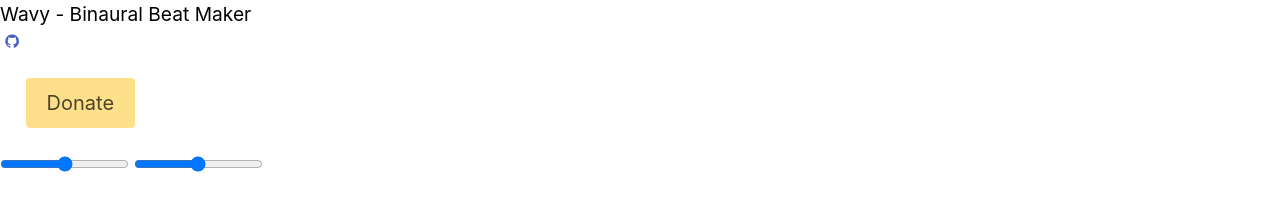
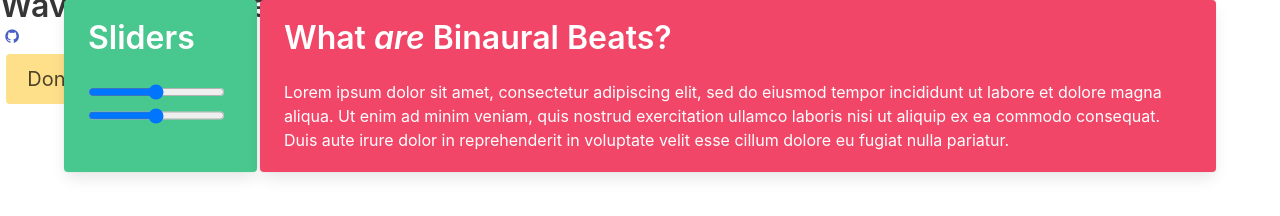
Before and after one commit to JelaniThompson/binauralbeats, a plain HTML site: page app.html in a window 1280 px wide. Drawn offline with nearby package versions, Linux system fonts and the light colour scheme.

Commit message:
Gave layouts notification-style boxes

```diff
--- a/app.html
+++ b/app.html
@@ -6,12 +6,11 @@
     <link rel="stylesheet" href="styles/app.css">
 </head>
 
-<body>
 <!--Navigation with left, center and right floating-->
-    <nav class="nav">
+<nav class="nav has-shadow">
     <div class="nav-left">
         <a class="nav-item" href="#">
-                <h2>Wavy - Binaural Beat Maker</h2>
+            <h1 class="title">Wavy Binaural Beats</h1>
         </a>
     </div>
 
@@ -30,12 +29,33 @@
     </div>
 </nav>
 
+<body>
+    <div class="container">
         <!--Metro style grid-->
-    <div class="tile"></div>
 
+        <!--Sliders-->
+        <div class="tile is-ancestor">
+          <div class="tile is-2 is-parent">
+            <div class="tile box is-child notification is-success" id="frequency-sliders">
+              <p class="title">Sliders</p>
                 <!--Add text boxes in future for setting decimal values-->
                 <input type="range" class="slider" id="left" min="0" max="1500">
                 <input type="range" class="slider" id="right" min="0" max="1500">
+            </div>
+          </div>
+
+          <!--Binaural Beats Information-->
+          <div class="tile is-parent">
+            <div class="tile is-child box notification is-danger">
+              <p class="title">What <i>are</i> Binaural Beats?</p>
+              <p>Lorem ipsum dolor sit amet, consectetur adipiscing elit,
+                sed do eiusmod tempor incididunt ut labore et dolore magna aliqua.
+                Ut enim ad minim veniam, quis nostrud exercitation ullamco laboris
+                nisi ut aliquip ex ea commodo consequat. Duis aute irure dolor in reprehenderit
+                in voluptate velit esse cillum dolore eu fugiat nulla pariatur.</p>
+            </div>
+        </div>
+    </div>
 
     <script type="text/javascript" src="node_modules/tone/build/Tone.js"></script>
     <script type="text/javascript" src="scripts/sound.js"></script>
--- a/styles/app.css
+++ b/styles/app.css
@@ -1,10 +1,22 @@
 @import url("../node_modules/bulma/css/bulma.css");
+/*h2 {
+    color: black;
+    font-size: 1.2em;
+}*/
+nav {
+    margin-bottom: 54.88px;
+    position: absolute;
+}
+.header-button {
+    margin: 2%;
+}
+.box {
+  margin:auto;
+}
+/*Get style like this: http://www.cssauthor.com/wp-content/uploads/2013/10/Flat-UI-Kit-Basic-UI-control-elements.jpg*/
 
-h2 {
-  color: black;
-  font-size: 1.2em;
+
+input[type="range"] {
+    display: block;
+    padding: 3%;
 }
-
-.header-button {
-  margin: 2%;
-}
```
Lines whose indentation alone changed are shown as unchanged.
